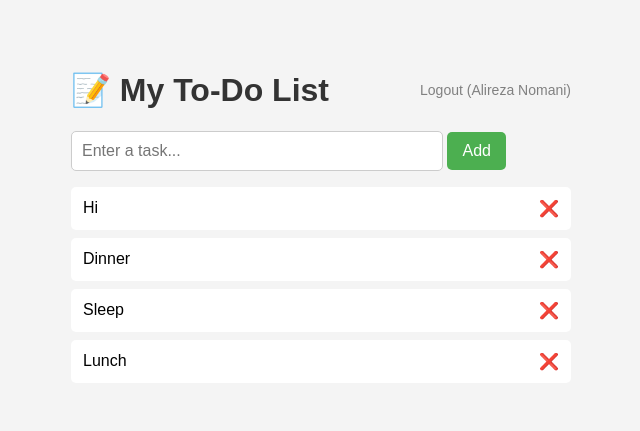
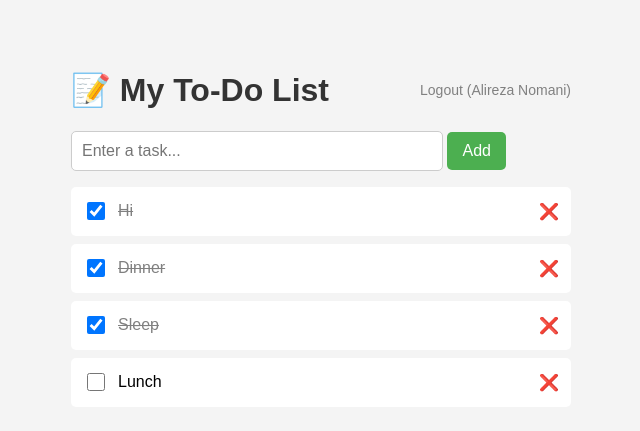
Before and after one commit to arnoman900/todo-app, a Flask app: page / in a window 1280 px wide. Shown: the top 431 px of the page, without its empty margins (319-959 px from the left). Run offline with Flask 3, Linux system fonts and the light colour scheme; a user stored in the database is signed in; data comes from the database, SQL or seed files in the repository; both versions use the stored data as it was after the commit.

Commit message:
added mark tasks as complete

```diff
--- a/app.py
+++ b/app.py
@@ -34,9 +34,15 @@ def init_db():
             id INTEGER PRIMARY KEY AUTOINCREMENT,
             task TEXT NOT NULL,
             user_id INTEGER NOT NULL,
+            done INTEGER DEFAULT 0,
             FOREIGN KEY (user_id) REFERENCES users (id)
         )
     """)
+    # Add done column if it doesn't exist yet
+    try:
+        conn.execute("ALTER TABLE tasks ADD COLUMN done INTEGER DEFAULT 0")
+    except:
+        pass  # column already exists, no problem
     conn.commit()
     conn.close()
 
@@ -127,6 +133,18 @@ def delete(id):
     conn.close()
     return redirect(url_for("home"))
 
+@app.route("/toggle/<int:id>")
+@login_required
+def toggle(id):
+    conn = get_db()
+    task = conn.execute("SELECT * FROM tasks WHERE id = ? AND user_id = ?", (id, current_user.id)).fetchone()
+    if task:
+        new_status = 0 if task["done"] else 1
+        conn.execute("UPDATE tasks SET done = ? WHERE id = ?", (new_status, id))
+        conn.commit()
+    conn.close()
+    return redirect(url_for("home"))
+
 if __name__ == "__main__":
     init_db()
     app.run(debug=False)
--- a/templates/index.html
+++ b/templates/index.html
@@ -34,6 +34,16 @@
             border-radius: 5px;
             display: flex;
             justify-content: space-between;
+            align-items: center;
+        }
+        .done-text {
+            text-decoration: line-through;
+            color: gray;
+        }
+        .task-left {
+            display: flex;
+            align-items: center;
+            gap: 10px;
         }
         a { color: red; text-decoration: none; }
         .header {
@@ -44,6 +54,11 @@
         .logout {
             color: gray;
             font-size: 14px;
+        }
+        input[type="checkbox"] {
+            width: 18px;
+            height: 18px;
+            cursor: pointer;
         }
     </style>
 </head>
@@ -61,7 +76,15 @@
     <ul>
         {% for todo in todos %}
         <li>
-            {{ todo["task"] }}
+            <div class="task-left">
+                <a href="/toggle/{{ todo['id'] }}">
+                    <input type="checkbox" onclick="window.location='/toggle/{{ todo['id'] }}'"
+                    {{ 'checked' if todo['done'] else '' }}>
+                </a>
+                <span class="{{ 'done-text' if todo['done'] else '' }}">
+                    {{ todo["task"] }}
+                </span>
+            </div>
             <a href="/delete/{{ todo['id'] }}">❌</a>
         </li>
         {% endfor %}
```
Also changed, not shown: todo.db.
